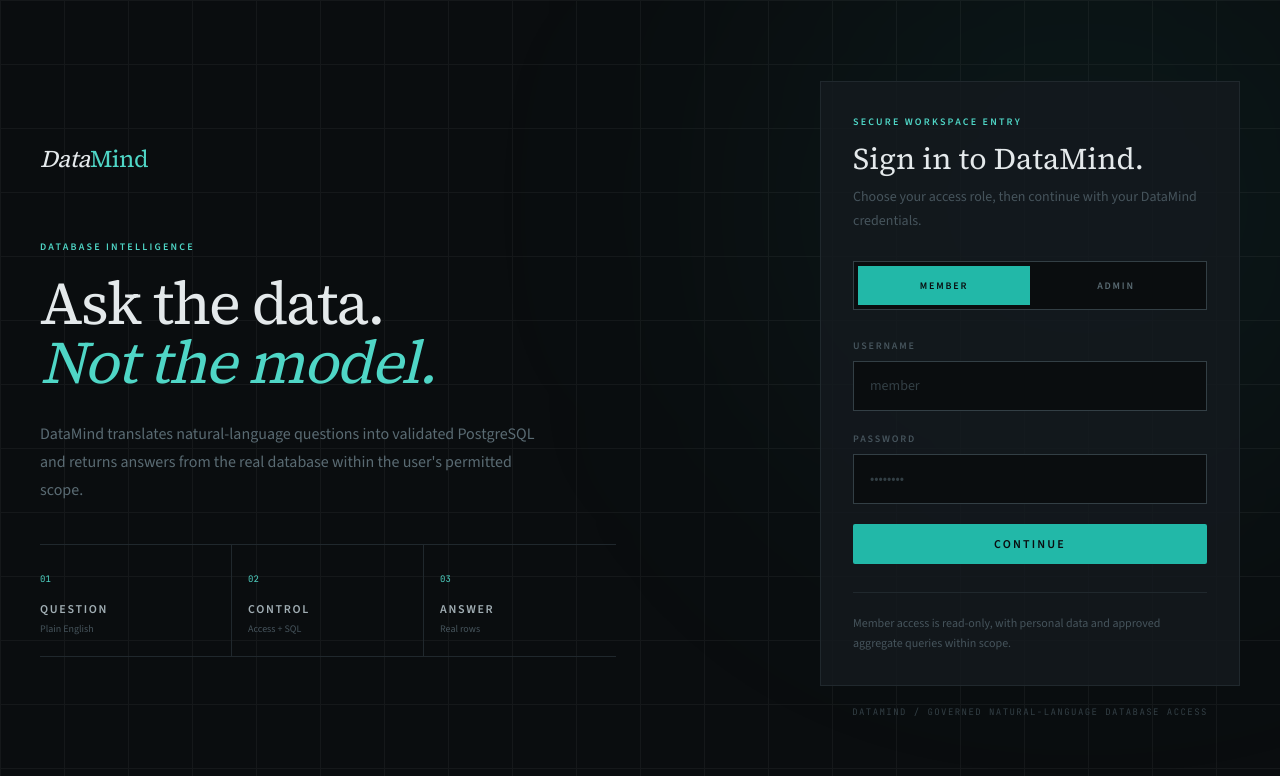
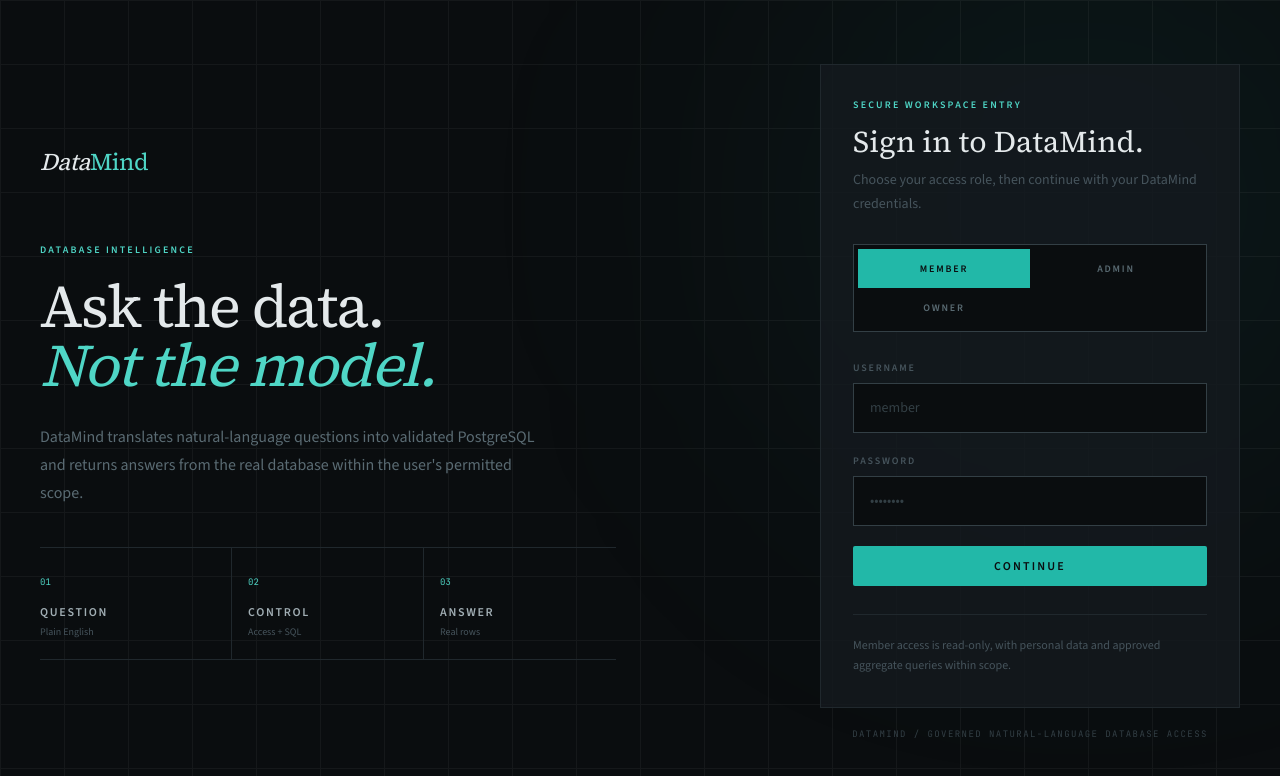
Before and after one commit to RevvedupSoham/DataMind_final, a Next.js app: page /login in a window 1280 px wide. Shown: the top 776 px of the page. Built offline with nearby package versions, Linux system fonts and the light colour scheme.

Commit message:
feat: add Owner login panel

```diff
--- a/app/login/page.tsx
+++ b/app/login/page.tsx
@@ -103,7 +103,7 @@ function LoginForm() {
               </div>
 
               <div className="mb-7 grid grid-cols-2 border border-ink-700 bg-ink-950 p-1">
-                {(["member", "admin"] as UserRole[]).map((r) => (
+                {(["member", "admin", "owner"] as UserRole[]).map((r) => (
                   <button
                     key={r}
                     type="button"
@@ -113,7 +113,7 @@ function LoginForm() {
                       (panel === r ? "bg-accent-500 text-ink-950" : "text-ink-500 hover:text-ink-100")
                     }
                   >
-                    {r === "admin" ? "Admin" : "Member"}
+                    {r === "owner" ? "Owner" : r === "admin" ? "Admin" : "Member"}
                   </button>
                 ))}
               </div>
@@ -129,7 +129,7 @@ function LoginForm() {
                     onChange={(e) => setUsername(e.target.value)}
                     required
                     className="w-full border border-ink-700 bg-ink-950 px-4 py-3.5 text-sm text-ink-100 placeholder:text-ink-700 outline-none transition-colors focus:border-accent-400"
-                    placeholder={panel === "admin" ? "admin" : "member"}
+                    placeholder={panel === "owner" ? "owner" : panel === "admin" ? "admin" : "member"}
                   />
                 </div>
 
```
